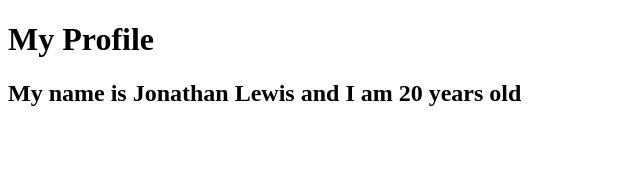
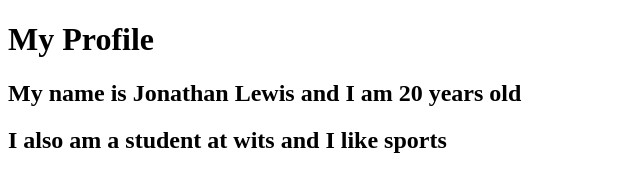
Before and after one commit to JonathanLewis1/lab1, a plain HTML site: page aboutme.html in a window 1280 px wide. Shown: the whole page, without its empty margins (0-640 px from the left). Drawn offline with Linux system fonts and the light colour scheme.

Commit message:
Second commit

```diff
--- a/aboutme.html
+++ b/aboutme.html
@@ -8,5 +8,8 @@
 <body>
     <h1>My Profile</h1>
     <h2>My name is Jonathan Lewis and I am 20 years old</h2>
+
+    <!-- Second Commit -->
+    <h2>I also am a student at wits and I like sports</h2>
 </body>
 </html>
```
